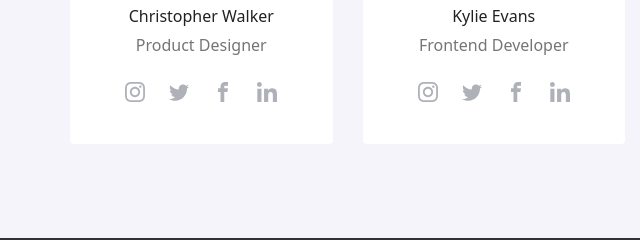
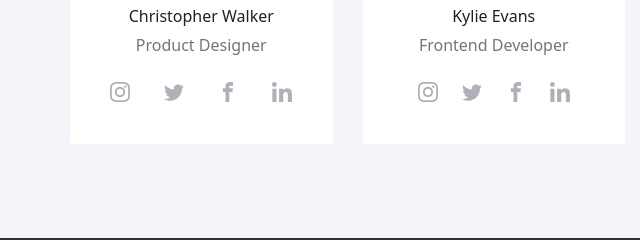
Before and after one commit to rsasbeih/goit-markup-hw-08, a plain HTML site: page index.html in a window 1280 px wide. Shown: the part 2047-2287 px from the top of the page, 0-640 px from the left. Drawn offline with nearby package versions, Linux system fonts and the light colour scheme.

Commit message:
fixing-margin-issues-part-1

```diff
--- a/index.html
+++ b/index.html
@@ -125,28 +125,28 @@
                         <h3 class="our-team-name">Christopher Walker</h3>
                         <p class="our-team-title">Product Designer</p>
                         <ul class="our-team-social">
-                            <li>
+                            <li class="our-team-social-item">
                                 <a href="/" class="team-social-link">
                                     <svg width="20px" height="20px">
                             <use href="./images/icons/icons.svg#instagram"></use>
                             </svg>
                                 </a>
                             </li>
-                            <li>
+                            <li  class="our-team-social-item">
                                 <a href="/" class="team-social-link">
                                     <svg width="20px" height="20px">
                             <use href="./images/icons/icons.svg#twitter"></use>
                             </svg>
                                 </a>
                             </li>
-                            <li>
+                            <li  class="our-team-social-item">
                                 <a href="/" class="team-social-link">
                                     <svg width="20px" height="20px">
                             <use href="./images/icons/icons.svg#facebook"></use>
                             </svg>
                                 </a>
                             </li>
-                            <li>
+                            <li  class="our-team-social-item">
                                 <a href="/" class="team-social-link">
                                     <svg width="20px" height="20px">
                             <use href="./images/icons/icons.svg#linkedin-1"></use>
--- a/styles/styles.css
+++ b/styles/styles.css
@@ -293,6 +293,9 @@ nav {
   color: var(--dark-gray);
   margin: 0 0 16px 0;
 }
+.our-team-social-item:not(:last-child) {
+  margin-right: 10px;
+}
 .footer-section {
   background-color: var(--dark-blue);
   padding-top: 60px;
```
